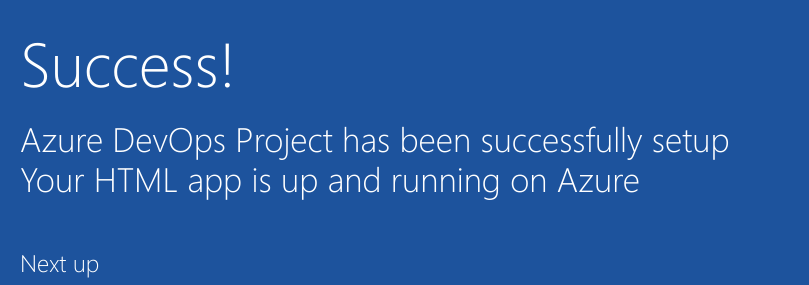
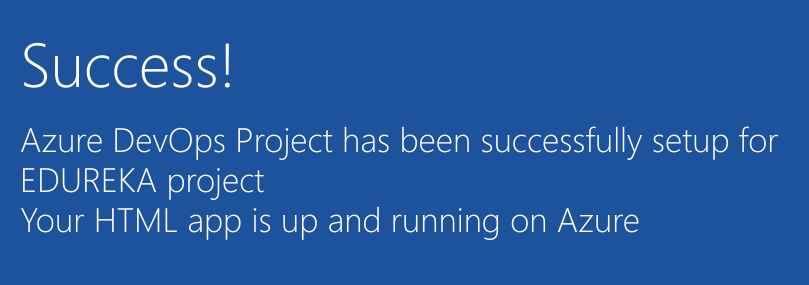
Before and after one commit to vgshnet984/sample-project, a plain HTML site: page sample-project/index.html in a window 1280 px wide. Shown: the part 352-637 px from the top of the page, 205-1014 px from the left. Drawn offline with Linux system fonts and the light colour scheme.

Commit message:
implementing new feature

```diff
--- a/sample-project/index.html
+++ b/sample-project/index.html
@@ -19,7 +19,7 @@
         </div>
             <div class="content-body">
                 <div class="success-text">Success!</div>
-                <div class="description line-1"> Azure DevOps Project has been successfully setup</div>
+                <div class="description line-1"> Azure DevOps Project has been successfully setup for EDUREKA project</div>
                 <div class="description line-2"> Your HTML app is up and running on Azure</div>
                 <div class="next-steps-container">
                     <div class="next-steps-header">Next up</div>
```
